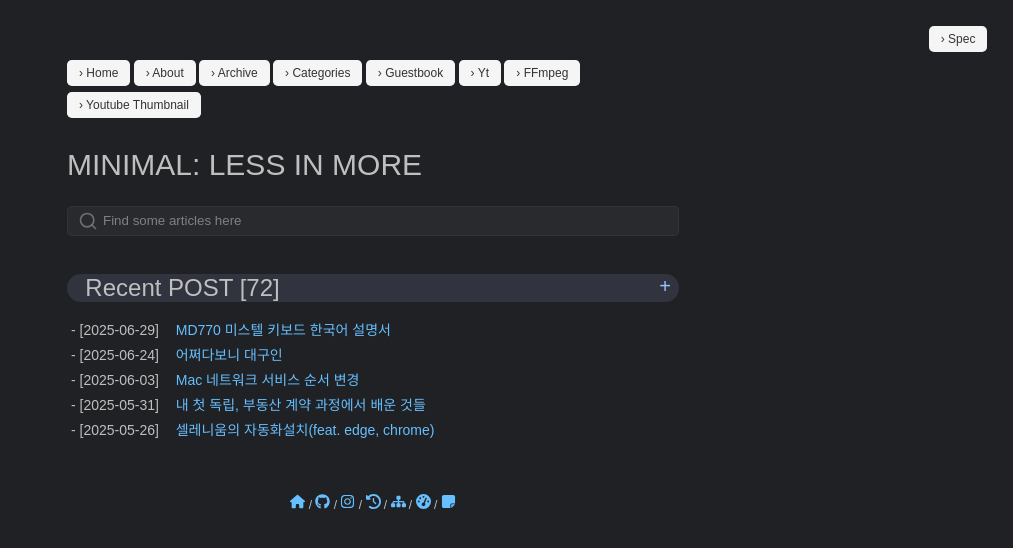
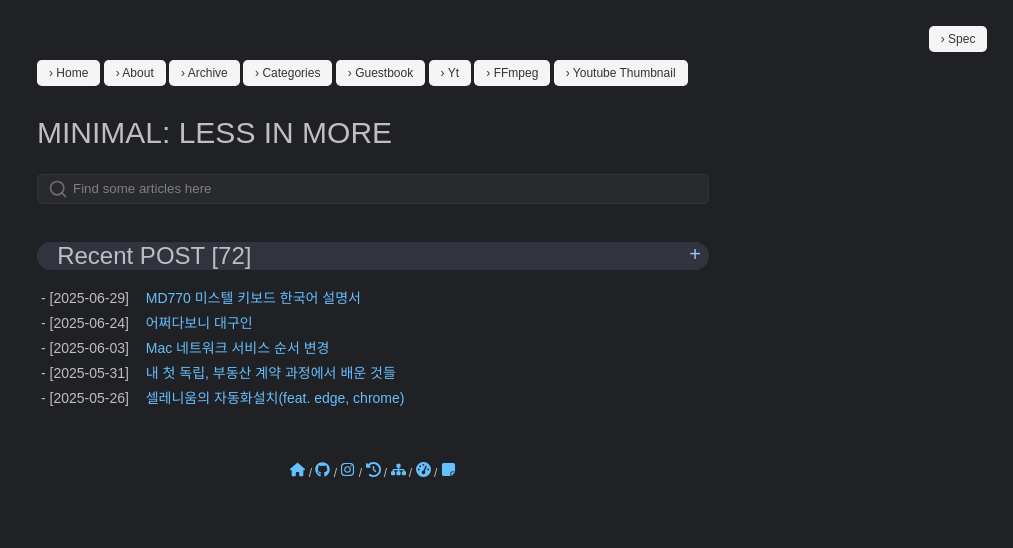
Before and after one commit to pozuhtuhv/pozuhtuhv.github.io, a Jekyll site: the page built from index.html, in a window 1280 px wide. Shown: the top 548 px of the page, without its empty margins (267-1280 px from the left). Built offline with Jekyll 4.4.1, drawn with Linux system fonts in a browser that asks for light colours; some web fonts are replaced.

Commit message:
(edit) design

```diff
--- a/_sass/_main.scss
+++ b/_sass/_main.scss
@@ -396,7 +396,7 @@ main {
 
 submain {
     display: flex;
-    max-width: 55rem;
+    max-width: 60rem;
     margin: -5rem auto 0;
     padding: 2.4rem 2rem;
     flex-direction: column
```
